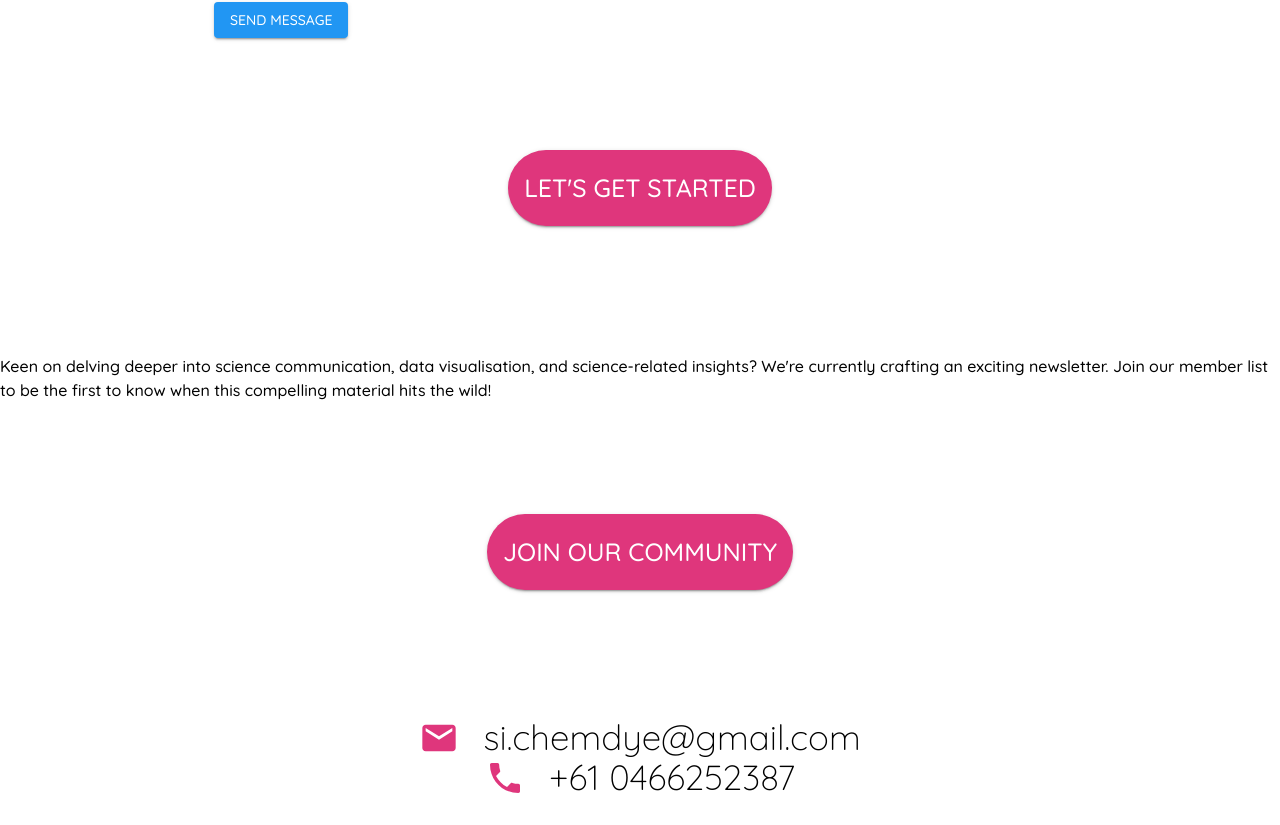
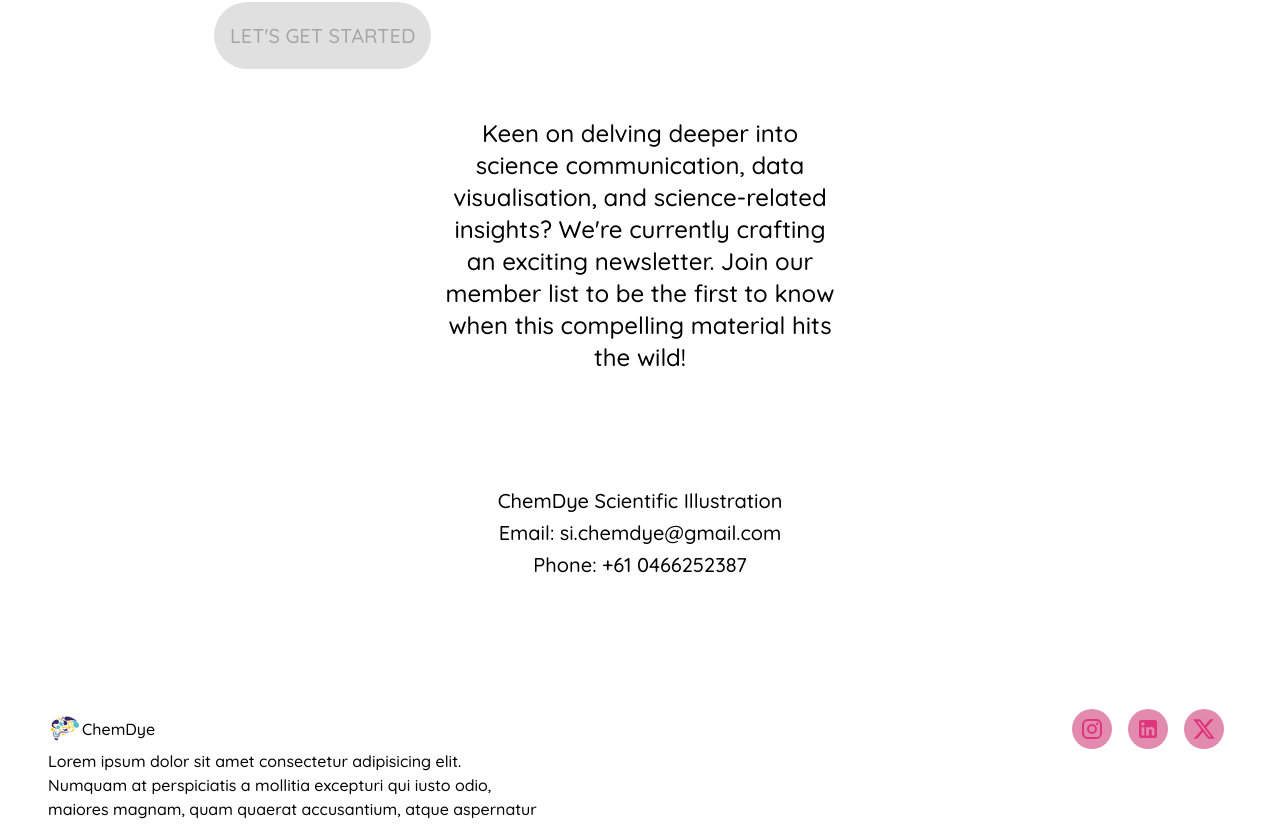
Before and after one commit to Anieto86/chem-dye-2023, a React (Vite) app: page /Contact in a window 1280 px wide. Shown: the part 911-1736 px from the top of the page. Built offline with nearby package versions, Linux system fonts and the light colour scheme.

Commit message:
add validation and RHF

```diff
--- a/package.json
+++ b/package.json
@@ -21,6 +21,7 @@
     "prop-types": "^15.8.1",
     "react": "^18.2.0",
     "react-dom": "^18.2.0",
+    "react-hook-form": "^7.51.5",
     "react-mailchimp-subscribe": "^2.1.3",
     "react-router": "^6.11.2",
     "react-router-dom": "^6.11.2"
--- a/src/components/Contact.jsx
+++ b/src/components/Contact.jsx
@@ -1,42 +1,10 @@
 import { Grid, Typography } from '@mui/material';
-import EmailIcon from '@mui/icons-material/Email';
-import LocalPhoneIcon from '@mui/icons-material/LocalPhone';
-import { ContactBtn } from './common/ContactBtn';
-import { Link } from 'react-router-dom';
 import { CustomForm } from './common/CustomForm';
-// import { Box } from '@mui/system';
-// import contactImg from '../assets/img/Blood.png';
-
-// import { MailchimpFormContainer } from '../components/common/MailchimpFormContainer';
-// <MailchimpFormContainer />
 
 const contactInfo = [
-  {
-    icon: (
-      <EmailIcon
-        sx={{
-          color: '#DF367C',
-          fontSize: 40,
-          display: 'flex',
-          alignItems: 'center',
-        }}
-      />
-    ),
-    text: 'si.chemdye@gmail.com',
-  },
-  {
-    icon: (
-      <LocalPhoneIcon
-        sx={{
-          color: '#DF367C',
-          fontSize: 40,
-          display: 'flex',
-          alignItems: 'center',
-        }}
-      />
-    ),
-    text: '+61 0466252387',
-  },
+  'ChemDye Scientific Illustration',
+  'Email: si.chemdye@gmail.com',
+  'Phone: +61 0466252387',
 ];
 
 export const Contact = () => {
@@ -53,24 +21,24 @@ export const Contact = () => {
       <Grid item xs={12}>
         <CustomForm />
       </Grid>
-      <Grid item sx={{ my: 10 }}>
+      {/* <Grid item sx={{ my}>
         <Link
           target="_blank"
           to={`https://us21.list-manage.com/contact-form?u=d18dcd67615ab44686e887477&form_id=614480122771aa21de77d4b637966f22`}
         >
           <ContactBtn title="Let's get started" fSize={25} />
         </Link>
-      </Grid>
+      </Grid> */}
 
-      <Grid item xs={12}>
-        <Typography>
+      <Grid item xs={4}>
+        <Typography variant="h5" sx={{ textAlign: 'center' }}>
           Keen on delving deeper into science communication, data visualisation,
           and science-related insights? We're currently crafting an exciting
           newsletter. Join our member list to be the first to know when this
           compelling material hits the wild!
         </Typography>
       </Grid>
-
+      {/*
       <Grid item sx={{ my: 10 }}>
         <Link
           target="_blank"
@@ -78,26 +46,18 @@ export const Contact = () => {
         >
           <ContactBtn title="Join our community" fSize={25} />
         </Link>
-      </Grid>
-      <Grid item xs={12}>
+      </Grid> */}
+      <Grid item xs={12} sx={{ my: 10 }}>
         {contactInfo.map((contact) => (
           <Grid
-            item
             container
-            direction="row"
+            direction="column"
+            justifyContent="center"
             alignItems="center"
-            justifyContent="center"
-            spacing={3}
-            key={contact.text}
+            key={contact}
           >
-            <Grid item>{contact.icon}</Grid>
             <Grid item>
-              <Typography
-                variant="h2"
-                sx={{ fontSize: 35, lineHeight: '0.7rem' }}
-              >
-                {contact.text}
-              </Typography>
+              <Typography variant="h6">{contact}</Typography>
             </Grid>
           </Grid>
         ))}
--- a/src/components/common/ContactBtn.jsx
+++ b/src/components/common/ContactBtn.jsx
@@ -1,7 +1,7 @@
 import { Button } from '@mui/material';
 
 // eslint-disable-next-line react/prop-types
-export const ContactBtn = ({ title, fSize = 20, onClickShow }) => {
+export const ContactBtn = ({ title, fSize = 20, onClickShow, ...props }) => {
   return (
     <Button
       variant="contained"
@@ -14,6 +14,7 @@ export const ContactBtn = ({ title, fSize = 20, onClickShow }) => {
         fontSize: fSize,
         p: 2,
       }}
+      {...props}
     >
       {title}
     </Button>
--- a/src/components/common/CustomForm.jsx
+++ b/src/components/common/CustomForm.jsx
@@ -9,6 +9,8 @@ import {
   IconButton,
 } from '@mui/material';
 import CloseIcon from '@mui/icons-material/Close';
+import { useForm } from 'react-hook-form';
+import { ContactBtn } from './ContactBtn';
 
 const key = import.meta.env.VITE_API_KEY;
 const templateID = import.meta.env.VITE_TEMPLATE_ID;
@@ -16,6 +18,15 @@ const serviceID = import.meta.env.VITE_SERVICE_ID;
 
 export const CustomForm = () => {
   const [open, setOpen] = useState(false);
+
+  const {
+    register,
+    handleSubmit,
+    formState: { errors, isValid },
+  } = useForm({
+    defaultValue: { user_name: '', user_email: '' },
+    mode: 'onChange',
+  });
 
   const handleClick = () => {
     setOpen(true);
@@ -29,6 +40,11 @@ export const CustomForm = () => {
     setOpen(false);
   };
   const form = useRef();
+  // console.log(form.current.user_name);
+
+  const onSubmit = (data) => {
+    console.log(data);
+  };
 
   const sendEmail = (e) => {
     e.preventDefault();
@@ -41,6 +57,7 @@ export const CustomForm = () => {
       }
     );
   };
+
   const action = (
     <>
       <Button color="secondary" size="small" onClick={handleClose}></Button>
@@ -60,22 +77,40 @@ export const CustomForm = () => {
       <Typography variant="h4" gutterBottom>
         Contact Us
       </Typography>
-      <form ref={form} onSubmit={sendEmail}>
+      <form ref={form} onSubmit={(handleSubmit(onSubmit), sendEmail)}>
         <TextField
+          {...register('user_name', {
+            required: 'El campo no puede estar vacío',
+            minLength: {
+              value: 5,
+              message: 'El campo debe tener al menos 5 caracteres',
+            },
+          })}
           type="text"
           fullWidth
           margin="normal"
           label="Your Name"
           name="user_name"
           required
+          error={!!errors.user_name}
+          helperText={errors.user_name ? errors.user_name.message : ''}
         />
         <TextField
+          {...register('user_email', {
+            required: 'El campo es obligatorio',
+            pattern: {
+              value: /^[a-zA-Z0-9._%+-]+@[a-zA-Z0-9.-]+\.[a-zA-Z]{2,}$/,
+              message: 'El formato del email no es válido',
+            },
+          })}
           fullWidth
           margin="normal"
           label="Your Email"
           name="user_email"
           type="email"
           required
+          error={!!errors.user_email}
+          helperText={errors.user_email ? errors.user_email.message : ''}
         />
         <TextField
           type="text"
@@ -94,14 +129,15 @@ export const CustomForm = () => {
           rows={4}
           required
         />
-        <Button
+        <ContactBtn
           type="submit"
           variant="contained"
           color="primary"
-          onClick={handleClick}
-        >
-          Send Message
-        </Button>
+          onClickShow={handleClick}
+          disabled={!isValid}
+          title="Let's get Started"
+        />
+
         <Snackbar
           open={open}
           autoHideDuration={4000}
```
Also changed, not shown: 1 other file (tests, documents, lock files or other folders).
